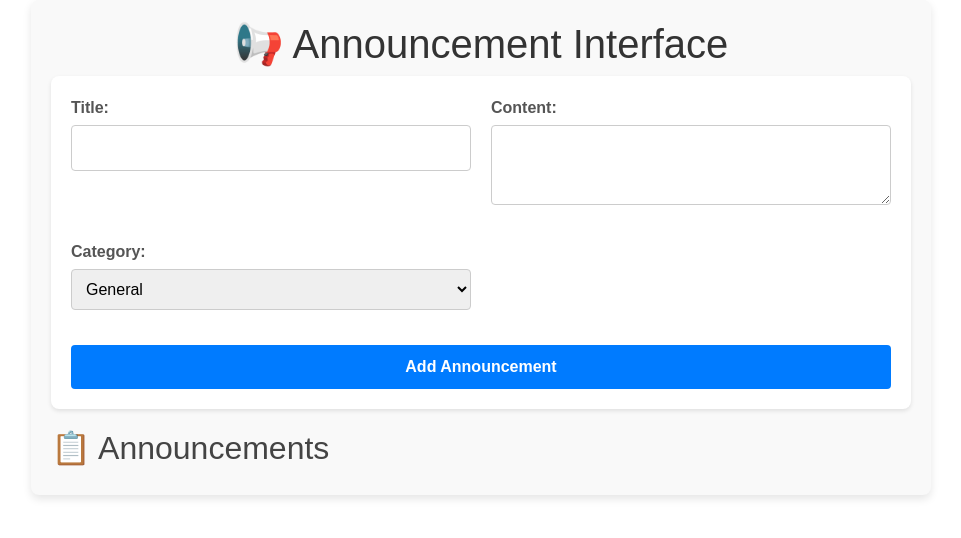
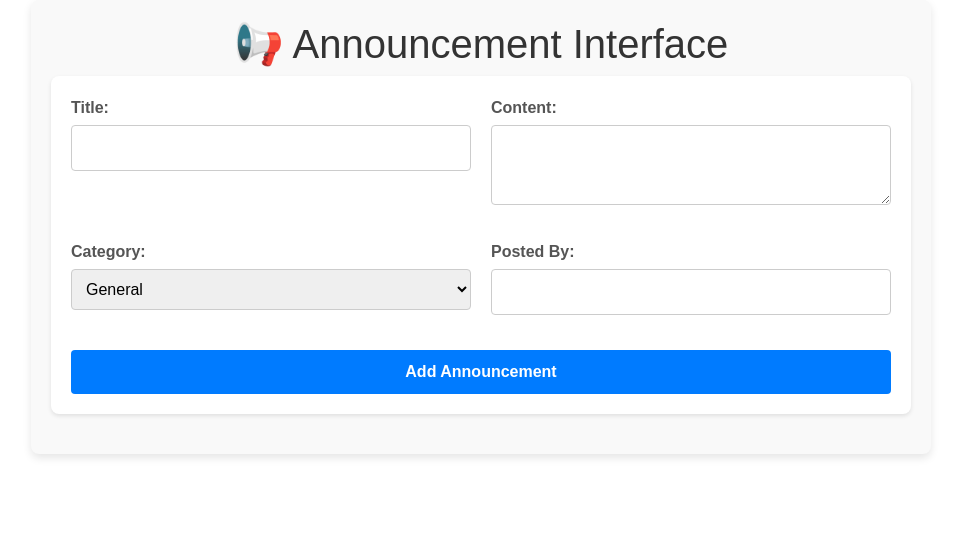
Before and after one commit to uno092102/CampusNavigator, a React (Create React App) app in the folder frontend/campusnavigator/: page /announcement in a window 1280 px wide. Shown: the top 538 px of the page, without its empty margins (159-1120 px from the left). Built offline with nearby package versions, Linux system fonts and the light colour scheme.

Commit message:
Update Announcement.jsx

```diff
--- a/frontend/campusnavigator/src/pages/Announcement.jsx
+++ b/frontend/campusnavigator/src/pages/Announcement.jsx
@@ -2,12 +2,14 @@ import React, { useState } from "react";
 import { Helmet } from "react-helmet";
 
 const AnnouncementApp = () => {
-  const [announcements, setAnnouncements] = useState([]);
   const [form, setForm] = useState({
     title: "",
     content: "",
     category: "General",
+    postedBy: "", // New input field for postedBy
   });
+
+  const API_BASE_URL = "http://localhost:8080/api/announcement";
 
   const handleInputChange = (e) => {
     const { name, value } = e.target;
@@ -17,24 +19,43 @@ const AnnouncementApp = () => {
     }));
   };
 
-  const handleAddAnnouncement = (e) => {
+  const handleAddAnnouncement = async (e) => {
     e.preventDefault();
-    if (!form.title || !form.content) {
+    if (!form.title || !form.content || !form.postedBy) {
       alert("Please fill all required fields!");
       return;
     }
 
+    try {
       const newAnnouncement = {
-      announcementID: announcements.length + 1,
         title: form.title,
         content: form.content,
         category: form.category,
-      postTimestamp: new Date().toISOString(),
+        postedBy: parseInt(form.postedBy, 10), // Convert to integer
       };
 
-    setAnnouncements((prevAnnouncements) => [...prevAnnouncements, newAnnouncement]);
-    setForm({ title: "", content: "", category: "General" });
+      const response = await fetch(`${API_BASE_URL}/postAnnouncement`, {
+        method: "POST",
+        headers: {
+          "Content-Type": "application/json", // Ensure JSON format
+        },
+        body: JSON.stringify(newAnnouncement),
+      });
+
+      if (!response.ok) {
+        const errorMessage = await response.text(); // Get server error
+        throw new Error(`HTTP error! status: ${response.status}, message: ${errorMessage}`);
+      }
+
+      alert("Announcement added successfully!");
+      setForm({ title: "", content: "", category: "General", postedBy: "" });
+    } catch (error) {
+      console.error("Error adding announcement:", error.message);
+      alert(`Failed to add announcement: ${error.message}`);
+    }
   };
+
+
 
   return (
     <div style={styles.container}>
@@ -82,30 +103,21 @@ const AnnouncementApp = () => {
             <option value="Other">Other</option>
           </select>
         </div>
+        <div style={styles.formGroup}>
+          <label style={styles.label}>Posted By:</label>
+          <input
+            type="text"
+            name="postedBy"
+            value={form.postedBy}
+            onChange={handleInputChange}
+            style={styles.input}
+            required
+          />
+        </div>
         <button type="submit" style={styles.button}>
           Add Announcement
         </button>
       </form>
-
-      {/* Announcements List */}
-      <h2 style={styles.subHeader}>📋 Announcements</h2>
-      <div style={styles.cardContainer}>
-        {announcements.map((announcement) => (
-          <div key={announcement.announcementID} style={styles.card}>
-            <h3 style={styles.cardTitle}>{announcement.title}</h3>
-            <p style={styles.cardContent}>{announcement.content}</p>
-            <div style={styles.cardMeta}>
-              <p>
-                <strong>Category:</strong> {announcement.category}
-              </p>
-              <p>
-                <strong>Timestamp:</strong>{" "}
-                {new Date(announcement.postTimestamp).toLocaleString()}
-              </p>
-            </div>
-          </div>
-        ))}
-      </div>
     </div>
   );
 };
@@ -123,10 +135,6 @@ const styles = {
   header: {
     textAlign: "center",
     color: "#333",
-  },
-  subHeader: {
-    marginTop: "20px",
-    color: "#444",
   },
   form: {
     backgroundColor: "#fff",
@@ -177,33 +185,6 @@ const styles = {
     cursor: "pointer",
     transition: "background-color 0.3s",
   },
-  buttonHover: {
-    backgroundColor: "#0056b3",
-  },
-  cardContainer: {
-    display: "grid",
-    gridTemplateColumns: "repeat(auto-fill, minmax(280px, 1fr))",
-    gap: "20px",
-  },
-  card: {
-    backgroundColor: "#fff",
-    padding: "15px",
-    borderRadius: "8px",
-    boxShadow: "0 2px 4px rgba(0, 0, 0, 0.1)",
-  },
-  cardTitle: {
-    margin: "0 0 10px",
-    fontSize: "1.2em",
-    color: "#333",
-  },
-  cardContent: {
-    color: "#666",
-  },
-  cardMeta: {
-    marginTop: "10px",
-    fontSize: "0.9em",
-    color: "#555",
-  },
 };
 
 export default AnnouncementApp;
```
Lines whose indentation alone changed are shown as unchanged.
